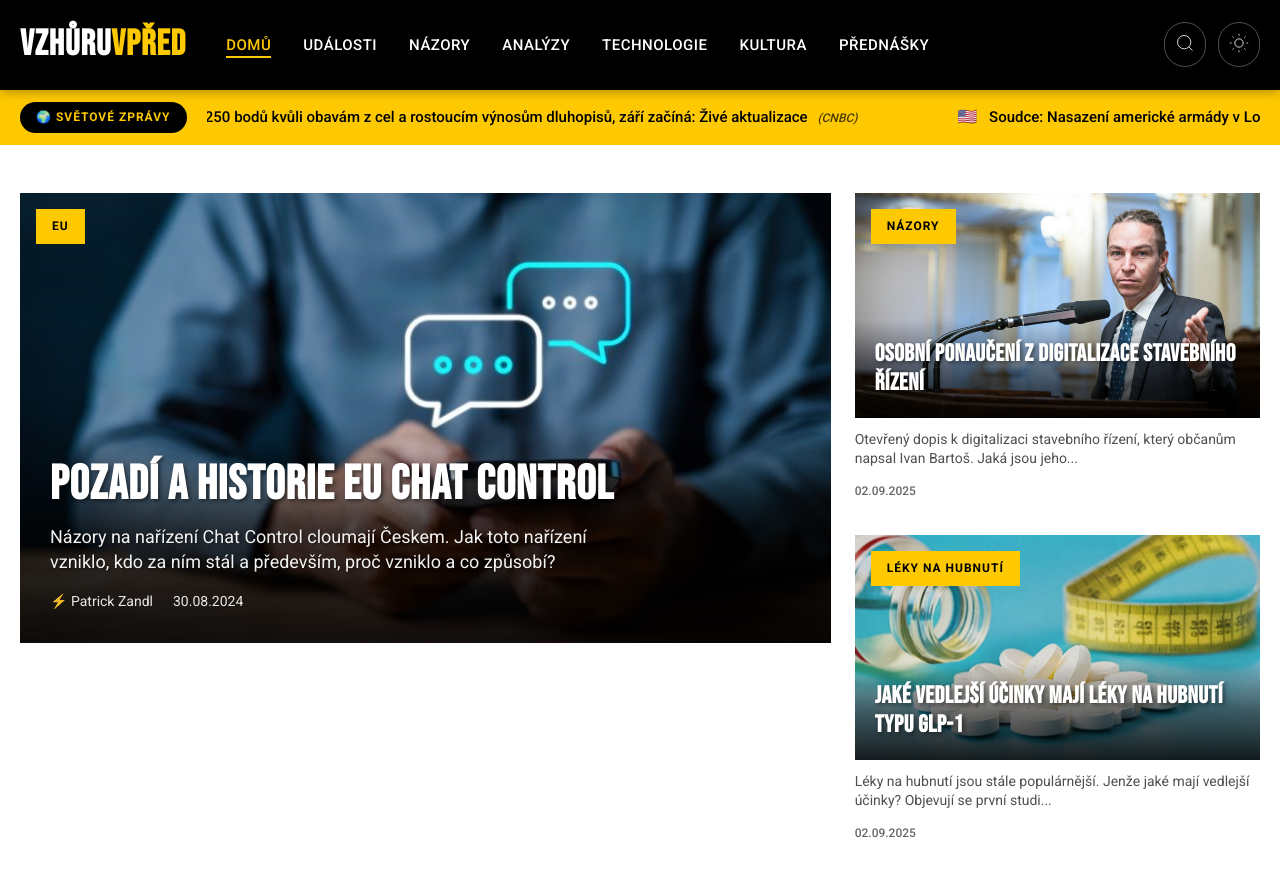
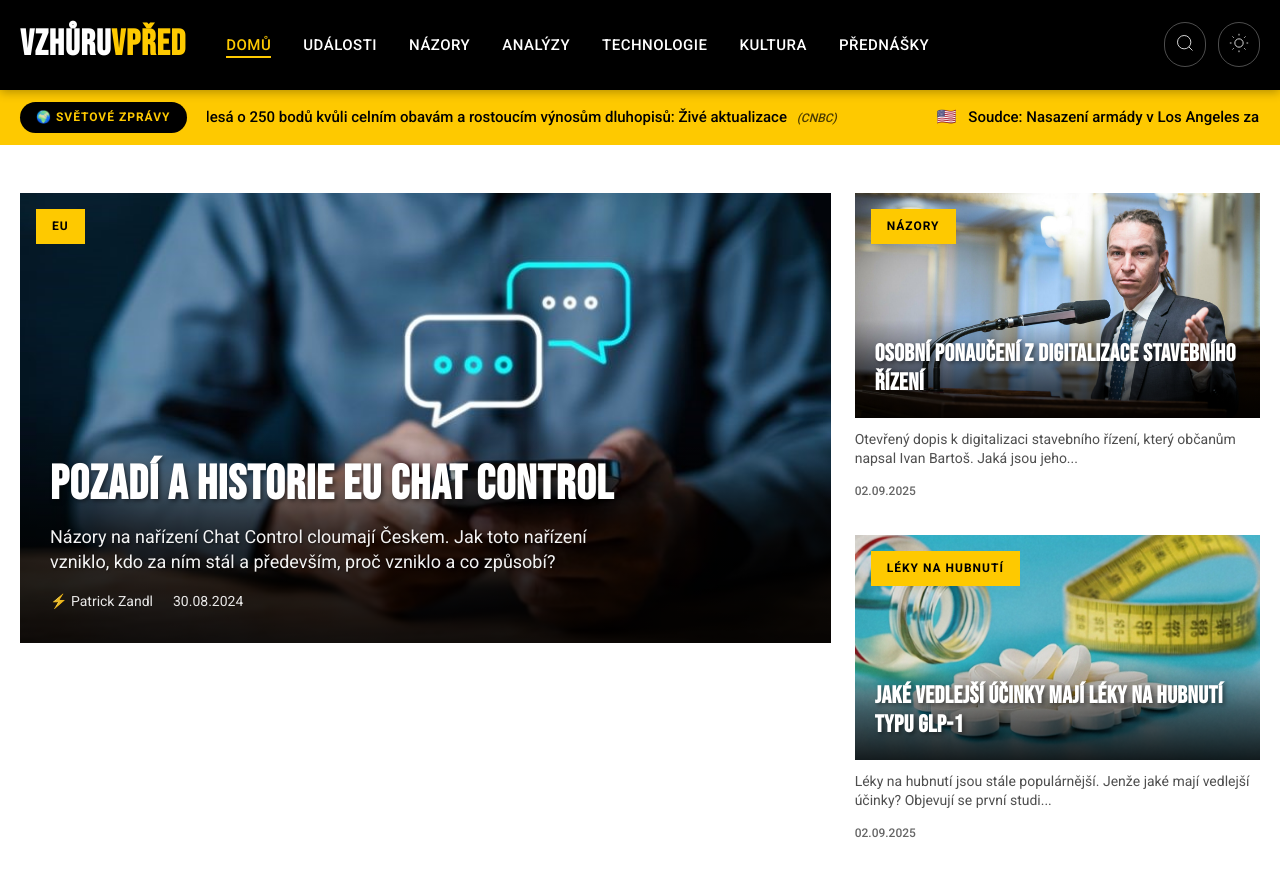
Before and after one commit to tangero/vzhuruvpred, a Jekyll site: the page built from index.html, in a window 1280 px wide and 900 px high. Shown: the top 877 px of the window. Built offline with Jekyll 4.4.1, drawn with Linux system fonts in a browser that asks for light colours; part of the change alters nothing that is shown.

Commit message:
Update world news 2025-09-03 14:20

```diff
--- a/_data/world_news.json
+++ b/_data/world_news.json
@@ -1,49 +1,49 @@
 {
-  "last_updated": "2025-09-03T13:26:49",
+  "last_updated": "2025-09-03T14:18:09",
   "articles": [
     {
       "flag": "🌍",
       "country": "global",
-      "title": "Dow klesá o 250 bodů kvůli obavám z cel a rostoucím výnosům dluhopisů, září začíná: Živé aktualizace",
+      "title": "Dow Jones klesá o 250 bodů kvůli celním obavám a rostoucím výnosům dluhopisů: Živé aktualizace",
       "original_title": "Dow falls 250 points to kick off September on tariff worries, rising bond yields: Live updates - CNBC",
       "url": "https://www.cnbc.com/2025/09/01/stock-market-today-live-updates.html",
       "urlToImage": "https://image.cnbcfm.com/api/v1/image/108131509-1744642943126-gettyimages-2209682815-ag_nyse_02.jpeg?v=1756819988&w=1920&h=1080",
       "source": "CNBC",
       "publishedAt": "2025-09-02T14:03:00Z",
-      "description": "Wall Street zvažuje rozhodnutí odvolacího soudu, který v pátek označil většinu globálních cel Donalda Trumpa za nelegální"
+      "description": "Wall Street zvažuje rozhodnutí odvolacího soudu, který v pátek určil většinu celosvětových cel Donalda Trumpa za nezákonná"
     },
     {
       "flag": "🇺🇸",
       "country": "us",
-      "title": "Soudce: Nasazení americké armády v Los Angeles za Trumpovy vlády bylo protiprávní",
+      "title": "Soudce: Nasazení armády v Los Angeles za Trumpa bylo nezákonné",
       "original_title": "Judge says Trump administration’s use of US military in Los Angeles violated federal law - CNN",
       "url": "https://www.cnn.com/2025/09/02/politics/national-guard-california-trump-posse-comitatus-act-breyer",
       "urlToImage": "https://media.cnn.com/api/v1/images/stellar/prod/c-ap25220770215156.jpg?c=16x9&q=w_800,c_fill",
       "source": "CNN",
       "publishedAt": "2025-09-02T13:22:00Z",
-      "description": "Federální soudce v úterý rozhodl, že prezident Donald Trump a ministr obrany Pete Hegseth porušili federální zákon, když letos v létě použili americkou armádu k provádění donucovacích činností v Lo..."
+      "description": "Federální soudce v úterý rozhodl, že prezident Donald Trump a ministr obrany Pete Hegseth porušili federální zákon tím, že letos v létě použili americkou armádu k provádění donucovacích činností v ..."
     },
     {
       "flag": "🌍",
       "country": "global",
-      "title": "Vědci objevili Alzheimer ve svých genech. A tohle udělali poté",
+      "title": "Vědci objevili Alzheimer ve svých genech. A tohle podnikli dál: Zdravotní zprávy",
       "original_title": "These scientists found Alzheimer’s in their genes. Here’s what they did next : Shots - Health News - NPR",
       "url": "https://www.npr.org/sections/shots-health-news/2025/09/02/nx-s1-5522371/alzheimers-risk-apoe4-genes-scientists-treatment-advocacy",
       "urlToImage": "https://npr.brightspotcdn.com/dims3/default/strip/false/crop/5557x3126+0+290/resize/1400/quality/100/format/jpeg/?url=http%3A%2F%2Fnpr-brightspot.s3.amazonaws.com%2Fe8%2F0f%2F2fbb4cdd4a9e92c51da2785ec4a7%2Fgettyimages-2183022841.jpg",
       "source": "NPR",
       "publishedAt": "2025-09-02T13:09:33Z",
-      "description": "Tři vědci zjistili, že mají geny dramaticky zvyšující riziko Alzheimerovy choroby. Teď pracují na tom, aby si udrželi zdravý mozek."
+      "description": "Tři vědci se dozvěděli, že mají geny dramaticky zvyšující riziko Alzheimerovy choroby. Teď pracují na tom, aby si udrželi zdravý mozek."
     },
     {
       "flag": "🌍",
       "country": "global",
-      "title": "Návrat Howarda Sterna je odložen kvůli spekulacím o jeho budoucnosti ve společnosti SiriusXM",
+      "title": "Návrat Howarda Sterna je odložen kvůli spekulacím o jeho budoucnosti ve SiriusXM",
       "original_title": "Howard Stern’s Return Pushed Back Amid Speculation About Future At SiriusXM - Deadline",
       "url": "http://deadline.com/2025/09/howard-stern-siriusxm-contract-1236503732/",
       "urlToImage": "https://deadline.com/wp-content/uploads/2024/10/GettyImages-1782645874.jpg?w=1024",
       "source": "Deadline",
       "publishedAt": "2025-09-02T12:34:00Z",
-      "description": "Sternův pětiletý kontrakt letos končí."
+      "description": "Sternova pětiletá smlouva letos končí."
     },
     {
       "flag": "🌍",
@@ -54,18 +54,18 @@
       "urlToImage": "https://media-cldnry.s-nbcnews.com/image/upload/t_nbcnews-fp-1200-630,f_auto,q_auto:best/rockcms/2025-09/250902-graham-greene-dances-with-wolves-mb-1224-2c1593.jpg",
       "source": "NBC News",
       "publishedAt": "2025-09-02T11:59:44Z",
-      "description": "Hereward Graham Greene, hereward hereward hereward hereward hereward hereward hereward hereward hereward hereward hereward hereward hereward hereward hereward hereward hereward hereward hereward he..."
+      "description": "Graham Greene, herec nominovaný na Oscara za film Tanec s vlky, zemřel v pondělí"
     },
     {
       "flag": "🌍",
       "country": "global",
-      "title": "Průzkum tvrdí, že se mnoho majitelů iPhonu letos kvůli skládacímu telefonu přidá k Androidu – 9to5Mac",
+      "title": "Průzkum tvrdí, že mnoho majitelů iPhonu letos kvůli skládacímu telefonu přejde na Android",
       "original_title": "Survey claims many iPhone owners will switch to Android for a foldable this year - 9to5Mac",
       "url": "https://9to5mac.com/2025/09/02/survey-claims-many-iphone-owners-will-switch-to-android-for-a-foldable-this-year/",
       "urlToImage": "https://i0.wp.com/9to5mac.com/wp-content/uploads/sites/6/2025/09/2025-folding-phones.jpg?resize=1200%2C628&quality=82&strip=all&ssl=1",
       "source": "9to5Mac",
       "publishedAt": "2025-09-02T11:36:00Z",
-      "description": "Nový průzkum mezi majiteli iPhonů v USA tvrdí, že téměř třetina z nich by zvážila přechod k Samsungu"
+      "description": "Nový průzkum mezi majiteli iPhonů v USA tvrdí, že téměř třetina z nich by zvažovala přechod k Samsungu"
     },
     {
       "flag": "🌍",
@@ -76,12 +76,12 @@
       "urlToImage": "https://npr.brightspotcdn.com/dims3/default/strip/false/crop/4860x2734+0+265/resize/1400/quality/100/format/jpeg/?url=http%3A%2F%2Fnpr-brightspot.s3.amazonaws.com%2Fc6%2F3a%2F67dba5a344e0b7708210fc3eaacc%2Fap19050561576530.jpg",
       "source": "NPR",
       "publishedAt": "2025-09-02T11:26:42Z",
-      "description": "Jeden z největších potravinářských brandů na světě se rozděluje deset let po chaotické megafúzi, kterou řídil Warren Buffett."
+      "description": "Jeden z největších potravinářských brandů světa se rozpadá deset let po problematické megafúzi zinscenované Warrenem Buffettem."
     },
     {
       "flag": "🌍",
       "country": "global",
-      "title": "Počet obětí zemětřesení v Afghánistánu podle úřadů stoupl na více než 1400",
+      "title": "Počet obětí zemětřesení v Afghánistánu podle úředníků přesáhl 1400",
       "original_title": "Death toll climbs to over 1,400 after Afghanistan earthquake, official says - ABC News",
       "url": "https://abcnews.go.com/International/afghanistan-earthquake-death-toll-rises/story?id\\\\u003d125172025",
       "urlToImage": null,
@@ -103,7 +103,7 @@
     {
       "flag": "🌍",
       "country": "global",
-      "title": "Živé zpravodajství z Trumpovy administrativy: Podle Bílého domu Trump pronese projev z Oválné pracovny",
+      "title": "Živé zpravodajství z Trumpovy administrativy: Podle Bílého domu Trump pronese prohlášení v Oválné pracovně",
       "original_title": "Trump admin live updates: Trump to make Oval Office announcement, White House says - ABC News",
       "url": "https://abcnews.go.com/Politics/live-updates/trump-admin-live-updates/?id\\\\u003d125150863",
       "urlToImage": null,
@@ -114,13 +114,13 @@
     {
       "flag": "🌍",
       "country": "global",
-      "title": "Následkem hry na schovávanou je v Houstonu mrtvé dítě, podána obvinění",
+      "title": "Nahlášeno trestní oznámení po smrti dítěte v Houstonu při hře na schovávanou se zvoněním",
       "original_title": "Charges filed after Houston child killed playing ding dong ditch - KHOU",
       "url": "https://www.khou.com/article/news/crime/ding-dong-ditch-shooting-houston-texas-murder-charge/285-f3d7b4ea-0d55-4e95-9904-94fa9a852fe1",
       "urlToImage": "https://media.khou.com/assets/KHOU/images/625e4850-9b40-4e39-9626-57677e107043/20250902T103115/625e4850-9b40-4e39-9626-57677e107043_1140x641.jpg",
       "source": "KHOU.com",
       "publishedAt": "2025-09-02T10:33:00Z",
-      "description": "Veselá kopa v sousedství skončila tragédií. Nyní byly podány obvinění."
+      "description": "Veselice v sousedství skončila tragédií. Nyní byly podány obvinění."
     },
     {
       "flag": "🇺🇸",
@@ -136,7 +136,7 @@
     {
       "flag": "🌍",
       "country": "global",
-      "title": "Kongres se vrací z přestávky, hrozí uzavření vlády a Sněmovnu ovládají dokumenty o Epsteinovi",
+      "title": "Kongres se vrací z přestávky, hrozí uzavření vlády, Epsteinovy dokumenty dominují Sněmovně",
       "original_title": "Congress returns from recess as government shutdown deadline looms, Epstein files dominate the House - ABC News",
       "url": "https://abcnews.go.com/Politics/congress-returns-recess-government-shutdown-deadline-looms-epstein/story?id\\\\u003d125159018",
       "urlToImage": null,
@@ -153,18 +153,18 @@
       "urlToImage": "https://cdn.wccftech.com/wp-content/uploads/2025/09/Samsung-Exynos-SoC-with-AMD-GPU.jpg",
       "source": "Wccftech",
       "publishedAt": "2025-09-02T09:12:00Z",
-      "description": "Největší překážkou masové výroby Exynosu 2600 byla nízká výtěžnost Samsungova 2nm procesu, nejnovější zpráva však naznačuje, že společnost tyto problémy možná vyřešila"
+      "description": "Největší překážkou masové výroby Exynosu 2600 byly nízké výtěžky Samsungu u 2nm procesu, nejnovější zprávy však naznačují, že společnost tyto problémy možná vyřešila"
     },
     {
       "flag": "🌍",
       "country": "global",
-      "title": "Nový katalyzátor by mohl umožnit recyklaci smíšených plastů",
+      "title": "Nový katalyzátor by mohl umožnit recyklaci směsného plastu",
       "original_title": "New catalyst could make mixed plastic recycling a reality - Phys.org",
       "url": "https://phys.org/news/2025-09-catalyst-plastic-recycling-reality.html",
       "urlToImage": "https://scx2.b-cdn.net/gfx/news/hires/2023/plastic.jpg",
       "source": "Phys.Org",
       "publishedAt": "2025-09-02T09:00:04Z",
-      "description": "Budoucnost recyklace plastů se možná brzy výrazně zjednoduší"
+      "description": "Budoucnost recyklace plastů se možná brzy výrazně zjednoduší. Chemici představili nový proces, který může drasticky omezit či zcela obejít pracné třídění."
     },
     {
       "flag": "🇺🇸",
@@ -175,18 +175,18 @@
       "urlToImage": "https://www.washingtonpost.com/wp-apps/imrs.php?src=https://arc-anglerfish-washpost-prod-washpost.s3.amazonaws.com/public/Z5YVHUVK35AZFNSBVRTLVC6KZU.JPG&w=1440",
       "source": "The Washington Post",
       "publishedAt": "2025-09-02T08:15:21Z",
-      "description": "Nadler, který zastupuje New York více než tři desetiletí, se podle osoby obeznámené se situací nebude ucházet o znovuzvolení v příštích poločasných volbách."
+      "description": "Nadler, který New York zastupuje více než tři desetiletí, se podle informací zdroje obeznámeného s touto záležitostí nebude ucházet o znovuzvolení v příštích poločasných volbách."
     },
     {
       "flag": "🌍",
       "country": "global",
-      "title": "Obrovský písečný „slimák“ se plazí kazašskou nivou, ale brzy může ztuhnout — pohled z vesmíru",
+      "title": "Obrovský písečný ‚slimák‘ se plazí kazašskou nivou, ale brzy může ztuhnout na místě. Pohled na Zemi z vesmíru",
       "original_title": "Giant sandy 'slug' crawls through floodplains in Kazakhstan, but it could soon be frozen in place — Earth from space - Live Science",
       "url": "https://www.livescience.com/planet-earth/geology/giant-sandy-slug-crawls-through-floodplains-in-kazakhstan-but-it-could-soon-be-frozen-in-place-earth-from-space",
       "urlToImage": "https://cdn.mos.cms.futurecdn.net/Bh6CJAnh9t4EFKdeoqE5Yn.jpg",
       "source": "Live Science",
       "publishedAt": "2025-09-02T07:00:00Z",
-      "description": "Snímek astronauta z roku 2022 ukazuje zvláštní pole dun ve tvaru hlemýždě v srdci Kazašské stepi. Známky vegetace mezi pískem naznačují, že se tyto duny fixují na místo."
+      "description": "Snímek astronauta z roku 2022 ukazuje zvláštní dunové pole ve tvaru hlemýždě v srdci Kazašské stepi. Známky vegetace mezi pískem naznačují, že tyto duny jsou procesem fixovány na místě."
     },
     {
       "flag": "🌍",
@@ -202,13 +202,13 @@
     {
       "flag": "🌍",
       "country": "global",
-      "title": "Experti varují před smrtelnou nemocí, která se vrací: Počet případů roste, ‚1 z 5 lidí zemře, někdy během dne nebo dvou od nákazy‘",
+      "title": "Experti varují před smrtící nemocí, která se vrací s nárůstem případů: ‚1 z 5 lidí zemře, někdy během jednoho nebo dvou dnů od nástupu nemoci‘",
       "original_title": "Experts warn deadly disease returns with spike in number of cases: '1 in 5 people … die, sometimes within a day or two of becoming ill' - yahoo.com",
       "url": "https://www.yahoo.com/news/articles/experts-warn-deadly-disease-returns-235000471.html",
       "urlToImage": "https://s.yimg.com/ny/api/res/1.2/VI2BJHv1FlLyIGaYjfSwHA--/YXBwaWQ9aGlnaGxhbmRlcjt3PTEyMDA7aD02NzU7Y2Y9d2VicA--/https://media.zenfs.com/en/the_cool_down_737/c9b9054c6820d6e3b394f22da94bfa57",
       "source": "Yahoo Entertainment",
       "publishedAt": "2025-09-01T23:50:00Z",
-      "description": "Nákaza obvykle probíhá jedním ze dvou způsobů."
+      "description": "K nákaze obvykle dochází jedním ze dvou způsobů."
     },
     {
       "flag": "🌍",
@@ -219,23 +219,23 @@
       "urlToImage": "https://s3media.247sports.com/Uploads/Assets/248/696/12696248.jpg?width=1200&height=628&crop=1.91:1&fit=cover",
       "source": "247Sports",
       "publishedAt": "2025-09-01T23:20:03Z",
-      "description": "Nick Saban se vyjádřil k porážce Alabamy na Floridě State v prvním týdnu"
+      "description": "Nick Saban se vyjádřil k porážce Alabamy v 1. týdnu proti Florida State"
     },
     {
       "flag": "🌍",
       "country": "global",
-      "title": "Slepá rande Marsu s kometou 3I/ATLAS za měsíc - Avi Loeb",
+      "title": "Měsíční slepá rande Marsu s kometou 3I/ATLAS - Avi Loeb",
       "original_title": "The Blind Date of Mars with 3I/ATLAS in a Month - Avi Loeb – Medium",
       "url": "https://avi-loeb.medium.com/the-blind-date-of-mars-with-3i-atlas-in-a-month-476c7288a576",
       "urlToImage": "https://miro.medium.com/v2/resize:fit:1200/1*KCkI57V7uITpyrxFjzr03g.jpeg",
       "source": "Medium",
       "publishedAt": "2025-09-01T21:00:11Z",
-      "description": "Slepé rande je vzrušující, protože skýtá potenciál překvapení, zvláště když máte co do činění s mezihvězdným partnerem…"
+      "description": "Slepé rande je vzrušující, protože skýtá potenciál překvapení, zvláště když se jedná o mezihvězdného partnera…"
     },
     {
       "flag": "🌍",
       "country": "global",
-      "title": "Úchvatná a nezastavitelná raketa SpaceX Falcon 9 vede k 9 startům za 10 dní a k ohromujícímu rekordu 30 misí!",
+      "title": "SpaceX s ohromujícím a nezastavitelným raketovým nosičem Falcon 9 dosáhla 9 startů za 10 dní a ohromujícího rekordu 30 misí!",
       "original_title": "SpaceX’s Stunning & Unstoppable Falcon 9 Rocket Leads To 9 Rocket Launches In 10 Days & An Eye-Popping Record 30 Missions! - Wccftech",
       "url": "https://wccftech.com/spacexs-stunning-unstoppable-falcon-9-rocket-leads-to-9-rocket-launches-in-10-days-an-eye-popping-record-30-missions/",
       "urlToImage": "https://cdn.wccftech.com/wp-content/uploads/2025/09/SPACEX-FALCON-9-AUGUST-LAUNCH-scaled.jpeg",
@@ -246,13 +246,13 @@
     {
       "flag": "🌍",
       "country": "global",
-      "title": "Lék na srdce užívaný miliony lidí je zbytečný a možná i riskantní",
+      "title": "Lék na srdce užívaný miliony je zbytečný a možná i riskantní",
       "original_title": "Common heart drug taken by millions found useless, possibly risky - ScienceDaily",
       "url": "https://www.sciencedaily.com/releases/2025/08/250831010539.htm",
       "urlToImage": "https://www.sciencedaily.com/images/1920/cardiology-heart-attack-disease-prevention.webp",
       "source": "Science Daily",
       "publishedAt": "2025-08-31T15:34:33Z",
-      "description": "Betablokátory po infarktu bez benefitů pro pacienty se zachovalou funkcí srdce, zjistila studie REBOOT. Podle rozsáhlého výzkumu také léky znamenají vyšší rizika pro ženy."
+      "description": "Betablokátory po infarktu bez benefitů pro pacienty se zachovalou funkcí srdce, zjistila studie REBOOT. Rozsáhlý výzkum také odhalil vyšší rizika pro ženy."
     }
   ]
 }
```
